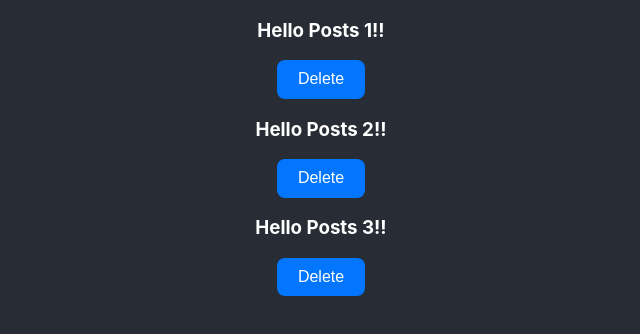
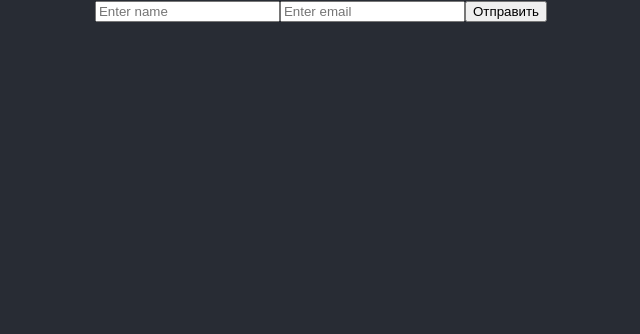
Before and after one commit to LexaHood/stepik_course_react, a React (Create React App) app: page / in a window 1280 px wide. Shown: the top 334 px of the page, without its empty margins (319-959 px from the left). Built offline with nearby package versions, Linux system fonts and the light colour scheme.

Commit message:
4.1 Управляемые компоненты

```diff
--- a/src/App.js
+++ b/src/App.js
@@ -5,6 +5,7 @@ import { Preloader } from './Preloader';
 import Comp from './less_3.5/CompExample';
 import Timer from './less_3.6/Timer';
 import Posts from './less_3.8/Posts';
+import Form from './less_4.1/Form';
 
 function App(props) {
   // less 3.3
@@ -40,7 +41,10 @@ function App(props) {
       {/* <Timer /> */}
 
       {/* less 3.8, 3.9 */}
-      <Posts posts={posts} cb={removePost} />
+      {/* <Posts posts={posts} cb={removePost} /> */}
+
+      {/* less 4.1 */}
+      <Form/>
     </div>
   );
 }
--- /dev/null
+++ b/src/less_4.1/Form.jsx
@@ -0,0 +1,32 @@
+import { Component } from "react";
+
+export default class Form extends Component {
+  constructor(props) {
+    super(props);
+
+    this.handleSubmit = this.handleSubmit.bind(this);
+  }
+
+  state = {
+    name: '',
+    email: ''
+  };
+
+  handleChangeInput = (event) => {
+    this.setState({[event.target.name]: event.target.value});
+  }
+
+  handleSubmit(event) {
+    alert(`Im here: { name: ${this.state.name}, email: ${this.state.email} }`);
+    event.preventDefault();
+  }
+
+  render() {
+    const {name, email} = this.state;
+    return <form onSubmit={this.handleSubmit}>
+      <input type="text" value={name} name='name' placeholder="Enter name" onChange={this.handleChangeInput}/>
+      <input type="text" value={email} name='email' placeholder="Enter email" onChange={this.handleChangeInput}/>
+      <input type="submit" value="Отправить" />
+    </form>
+  }
+}
```
